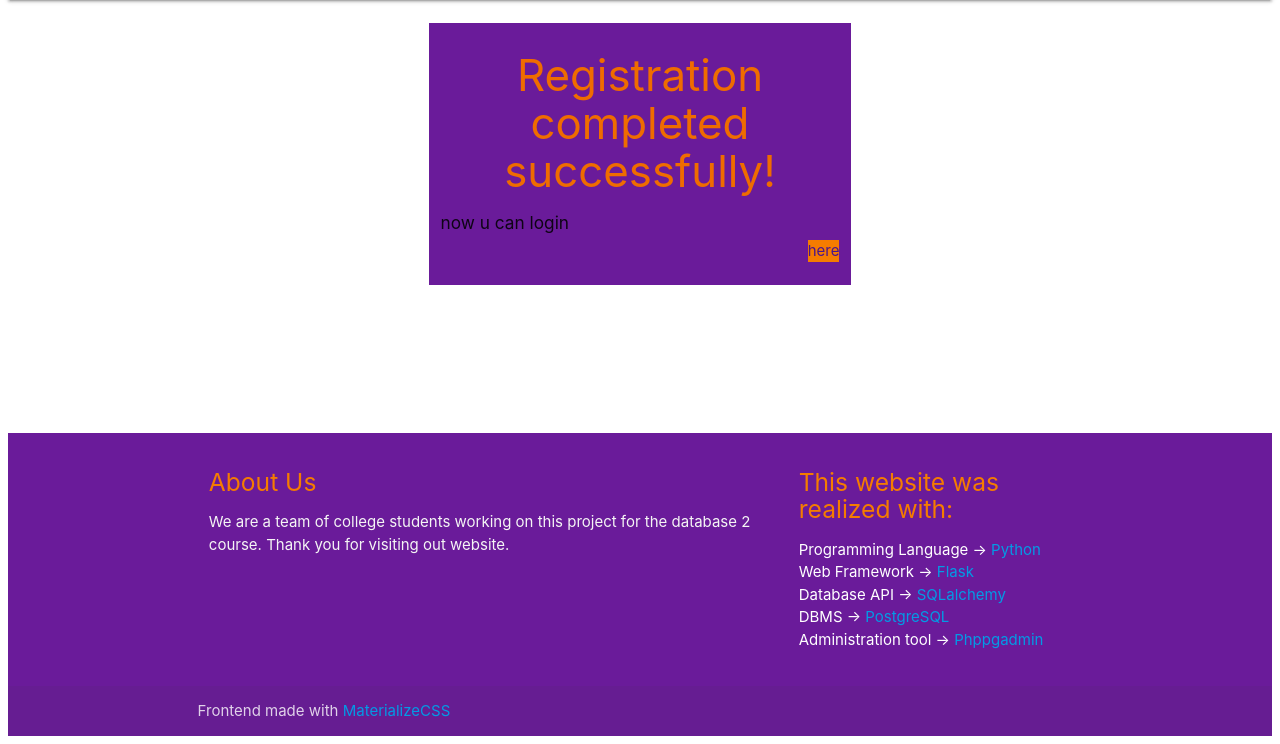
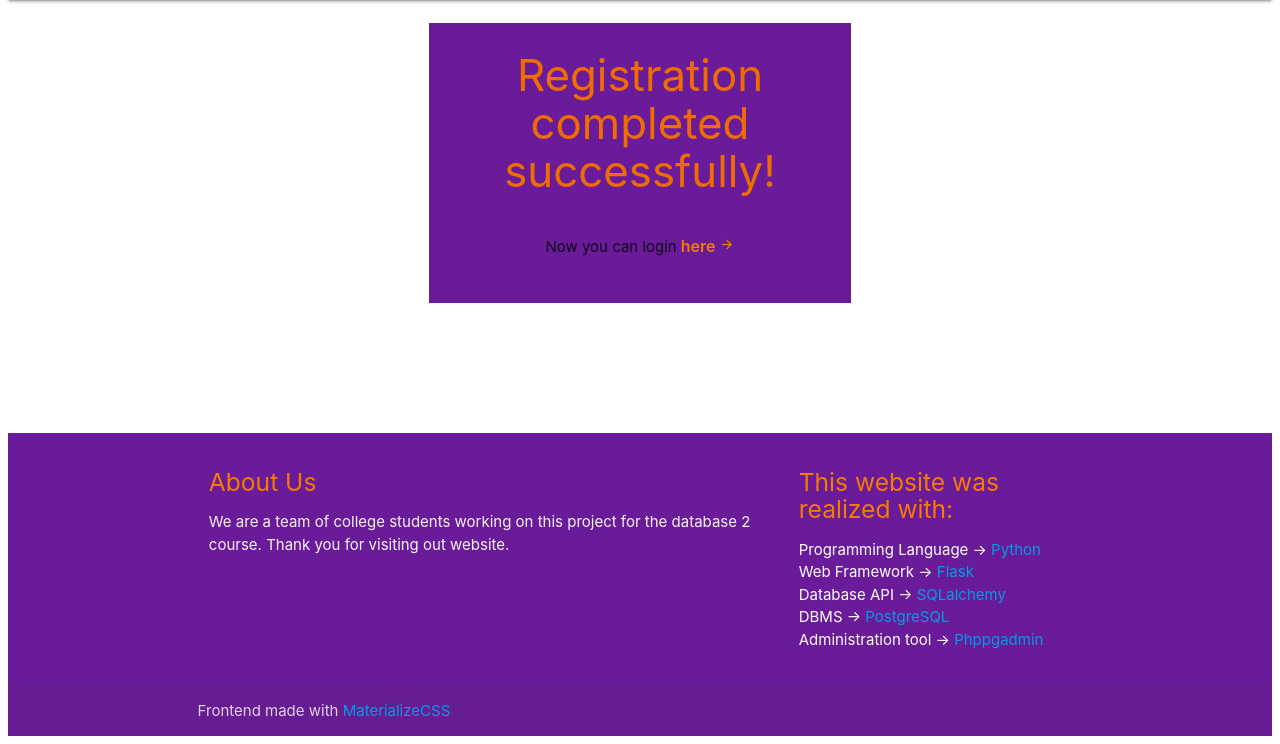
Before and after one commit to giova239/DBproject, a Flask app: page /registrationCompleted in a window 1280 px wide. Shown: the part 72-816 px from the top of the page. Run offline with Flask 2, Linux system fonts and the light colour scheme; some libraries are stand-ins or nearby versions.

Commit message:
registration date picker bug fixed

```diff
--- a/main.py
+++ b/main.py
@@ -1,3 +1,4 @@
+import sqlalchemy.exc
 from flask import Flask, render_template, redirect, url_for, request, make_response
 from flask_login import LoginManager, UserMixin, current_user, login_required, login_user, logout_user
 from sqlalchemy import create_engine
@@ -106,12 +107,13 @@ def register():
                         if password:
                             # check if birth date  was picked
                             if birth_date:
-
-                                # registration
-                                connection = engine.connect()
-                                connection.execute("INSERT INTO \"DBquestionario\".\"User\"(username,hashed_password,email,birth_date) VALUES (%s,%s,%s,%s)",username, password, mail, birth_date)
-                                return redirect(url_for('registrationCompleted'))
-
+                                try:
+                                    # registration
+                                    connection = engine.connect()
+                                    connection.execute("INSERT INTO \"DBquestionario\".\"User\"(username,hashed_password,email,birth_date) VALUES (%s,%s,%s,%s)",username, password, mail, birth_date)
+                                    return redirect(url_for('registrationCompleted'))
+                                except (TypeError, sqlalchemy.exc.DataError):
+                                    return render_template('register.html', error="date format not valid(has to be yyyy-mm-dd)")
                             else:
                                 return render_template('register.html', error="please insert your birth date")
                         else:
--- a/templates/registrationCompleted.html
+++ b/templates/registrationCompleted.html
@@ -5,11 +5,14 @@
 <br>
 <div class="row">
     <form class="col s8 m6 l4 offset-s2 offset-m3 offset-l4 purple darken-3">
-        <h3 class="orange-text text-darken-3 center">Registration completed successfully!</h3>
-        <h6> now u can login</h6>
-        <a href="/login" class="orange darken-2 purple-text text-darken-4 right">
+        <div class="row">
+            <h3 class="orange-text text-darken-3 center">Registration completed successfully!</h3>
+        </div>
+        <div class="container center"> Now you can login<a href="/login" class="orange-text text-darken-2"
+                                                           style="font-weight: 600; font-size: 16px;">
             here
-        </a>
+            <i class="tiny material-icons">arrow_forward</i>
+        </a></div>
         <br><br>
     </form>
 </div>
```
